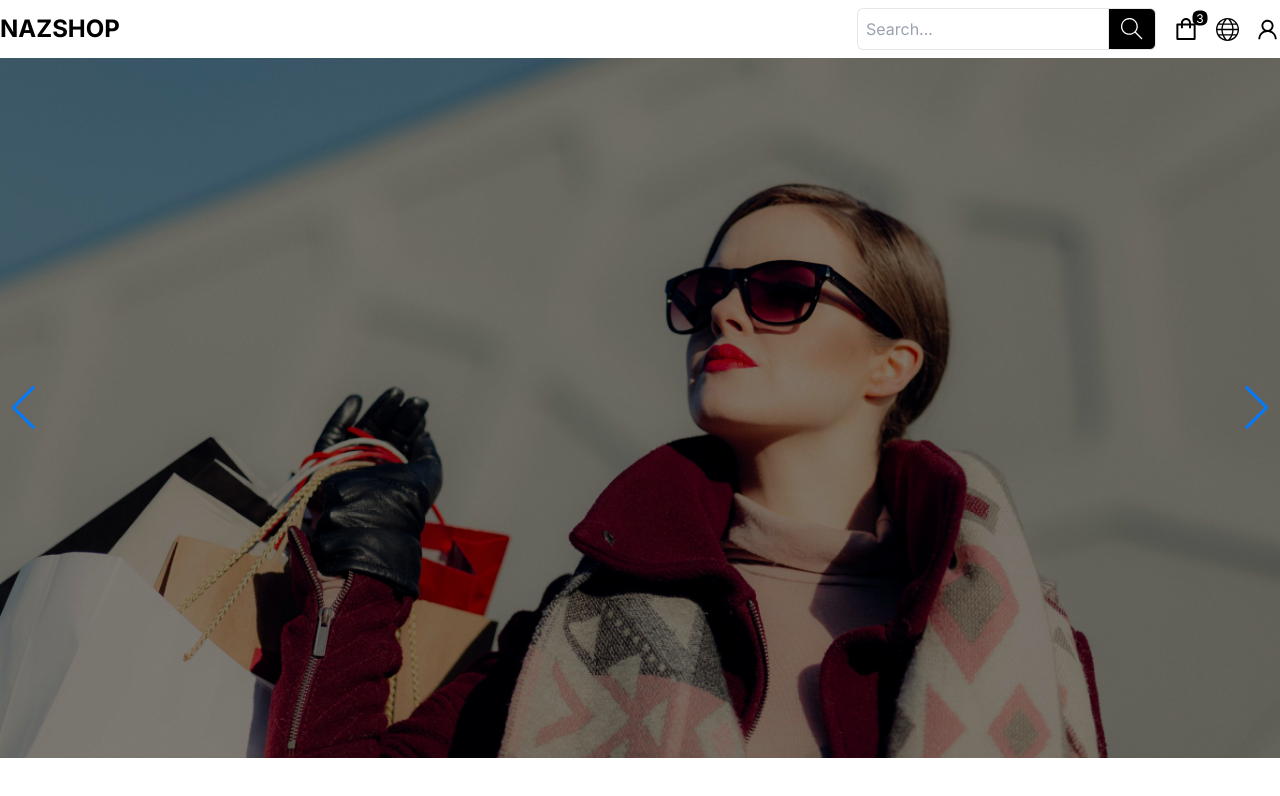
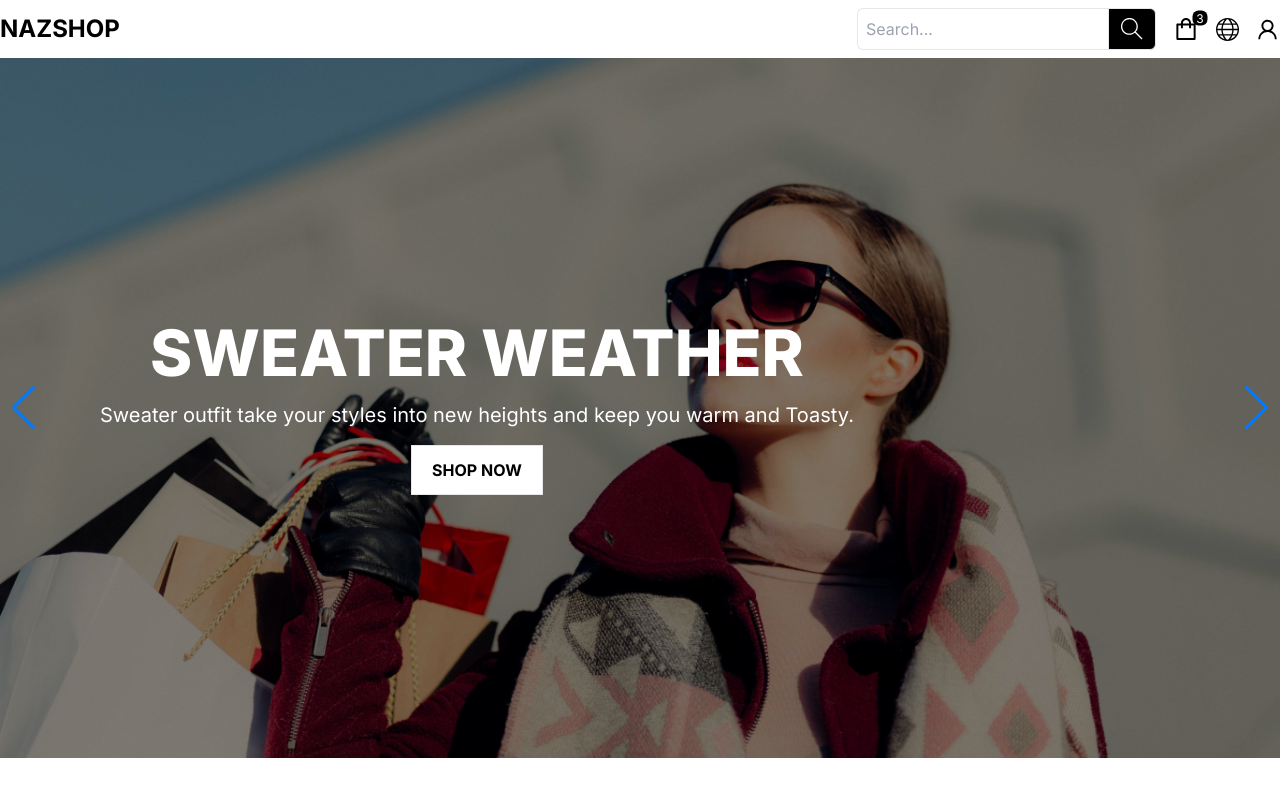
Before and after one commit to nnhasan0290/nazshop, a Next.js app: page / in a window 1280 px wide. Shown: the top 796 px of the page. Built offline with nearby package versions, Linux system fonts and the light colour scheme.

Commit message:
fix: slider options

```diff
--- a/src/app/globals.css
+++ b/src/app/globals.css
@@ -25,3 +25,15 @@
     )
     rgb(var(--background-start-rgb));
 } */
+
+.gradient_btn {
+  background: red;
+  background: linear-gradient(to right, white 50%, black 50%) left;
+  background-size: 200%;
+  transition: all 0.3s ease;
+  color: black;
+}
+.gradient_btn:hover {
+  color: white;
+  background-position: right;
+}
--- a/src/components/Banner/Banner.tsx
+++ b/src/components/Banner/Banner.tsx
@@ -1,4 +1,4 @@
-import { Navigation } from "swiper/modules";
+import { Navigation, Pagination } from "swiper/modules";
 import { SwiperSlide, Swiper } from "swiper/react";
 import "swiper/css/navigation";
 
@@ -7,19 +7,33 @@ const Banner = () => {
     <>
       <Swiper
         navigation={true}
-        modules={[Navigation]}
+        modules={[Navigation, Pagination]}
         className="mySwiper"
         rewind={true}
+        loop={true}
+        pagination={true}
+
       >
         <SwiperSlide>
           <div className="relative">
-          <img
-            className="h-[500px] lg:h-[700px] w-full object-cover"
-            src="/imgs/girlwithbag.jpg"
-            alt=""
-          />
-            <div className="absolute bg-[#00000080] top-0 left-0 w-full h-full">
-
+            <img
+              className="h-[500px] lg:h-[700px] w-full object-cover"
+              src="/imgs/girlwithbag.jpg"
+              alt=""
+            />
+            <div className="absolute bg-[#00000080] top-0 left-0 w-full h-full text-white flex">
+              <div className="flex items-center justify-center flex-col ml-[100px]">
+                <h2 className="text-[4rem] font-extrabold uppercase">
+                  Sweater Weather
+                </h2>
+                <p className="text-xl">
+                  Sweater outfit take your styles into new heights and keep you
+                  warm and Toasty.
+                </p>
+                <button className="p-3 border px-5 my-4 gradient_btn uppercase font-bold">
+                  Shop Now
+                </button>
+              </div>
             </div>
           </div>
         </SwiperSlide>
@@ -29,6 +43,20 @@ const Banner = () => {
             src="/imgs/pinkwall.jpg"
             alt=""
           />
+          <div className="absolute bg-[#00000080] top-0 left-0 w-full h-full text-white flex">
+            <div className="flex lg:items-center items-start justify-center flex-col ml-[100px]">
+              <h2 className="lg:text-[4rem] text-[2rem] lg:font-extrabold font-bold uppercase">
+                Sweater Weather
+              </h2>
+              <p className="lg:text-xl">
+                Sweater outfit take your styles into new heights and keep you
+                warm and Toasty.
+              </p>
+              <button className="p-3 border px-5 my-4 gradient_btn uppercase font-bold">
+                Shop Now
+              </button>
+            </div>
+          </div>
         </SwiperSlide>
       </Swiper>
     </>
```
